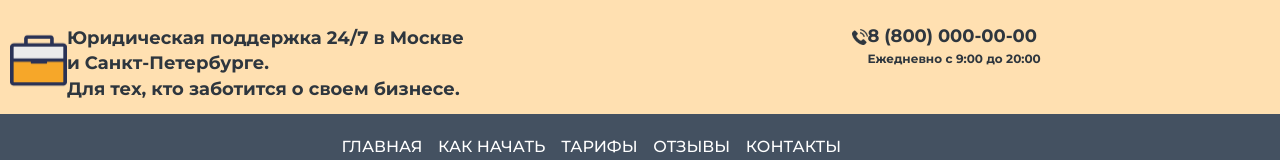
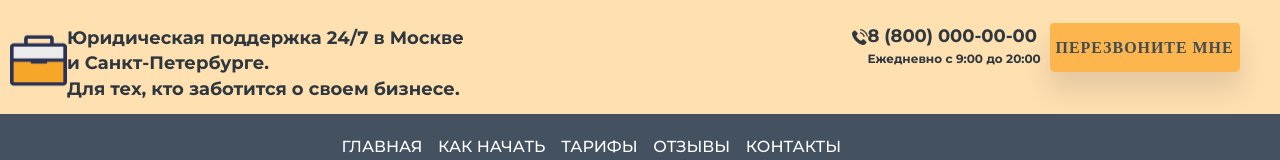
Before and after one commit to julemalysheva/HomeWorkTGU_website, a plain HTML site: page index.html in a window 1280 px wide. Shown: the top 160 px of the page. Drawn offline with nearby package versions, Linux system fonts and the light colour scheme.

Commit message:
Добавила кнопку в шапку

```diff
--- a/css/style.css
+++ b/css/style.css
@@ -770,6 +770,10 @@ width: 782px;
 	flex: 0 1 36px;
 	/*было flex: 0 1 36px;*/
 }
+.button_callback{
+	position: absolute;
+top: -25px;
+}
 
 .icon2 {
 	width: 100%;
--- a/index.html
+++ b/index.html
@@ -69,10 +69,18 @@
                             <div class="block17 layout">
                                 <h4 class="highlights2 layout">8 (800) 000-00-00</h4>
                                 <div class="small_text_body2 layout">Ежедневно с 9:00 до 20:00</div>
+
                             </div>
+
                         </div>
+                        <!--Пробую добавить кнопку обратного звонка-->
+                        <form action="bootstrap.html">
+                            <button style="width: auto;border-radius: 5px;background-color: #fdb64e;color: #434b53;"
+                                type="submit" class="button button_callback">ПЕРЕЗВОНИТЕ МНЕ</button>
+                        </form>
                     </div>
                 </div>
+
             </div>
         </header>
 
```
